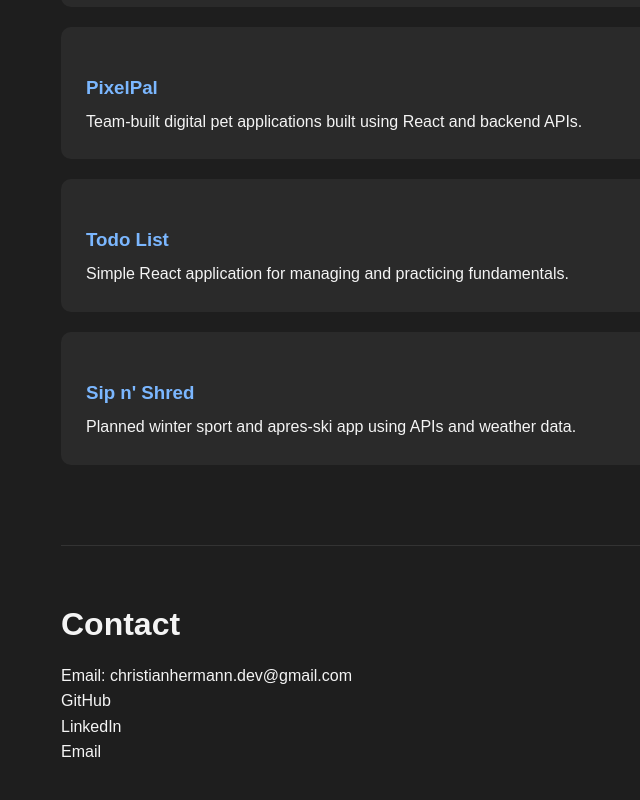
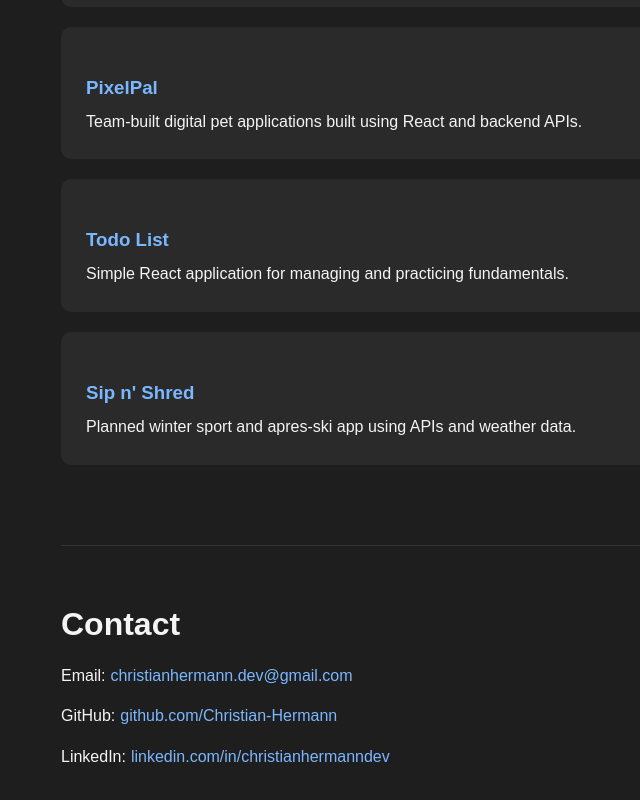
Before and after one commit to Christian-Hermann/portfolio-page, a React (Vite) app: page / in a window 1280 px wide. Shown: the part 1420-2220 px from the top of the page, without its empty margins (129-769 px from the left). Built offline with nearby package versions, Linux system fonts and the light colour scheme.

Commit message:
Update contact

```diff
--- a/src/App.jsx
+++ b/src/App.jsx
@@ -85,10 +85,27 @@
         <section className="contact">
           <h2>Contact</h2>
 
-          <p>Email: christianhermann.dev@gmail.com</p>
-          <p>GitHub</p>
-          <p>LinkedIn</p>
-          <p>Email</p>
+          <p>
+            Email:
+            <a href="mailto:christianhermann.dev@gmail.com">
+              christianhermann.dev@gmail.com
+            </a>
+          </p>
+          <p>
+            GitHub:
+            <a href="https://github.com/Christian-Hermann" target="_blank">
+              github.com/Christian-Hermann
+            </a>
+          </p>
+          <p>
+            LinkedIn:
+            <a
+              href="https://www.linkedin.com/in/christianhermanndev/"
+              target="_blank"
+            >
+              linkedin.com/in/christianhermanndev
+            </a>
+          </p>
         </section>
       </main>
     </>
--- a/src/index.css
+++ b/src/index.css
@@ -113,3 +113,23 @@
 
   margin-bottom: 10px;
 }
+
+/* CONTACT */
+
+.contact {
+  padding: 60px 0;
+}
+
+.contact p {
+  margin-bottom: 15px;
+}
+
+.contact a {
+  color: #7bb7ff;
+  margin-left: 5px;
+  text-decoration: none;
+}
+
+.contact a:hover {
+  text-decoration: underline;
+}
```
